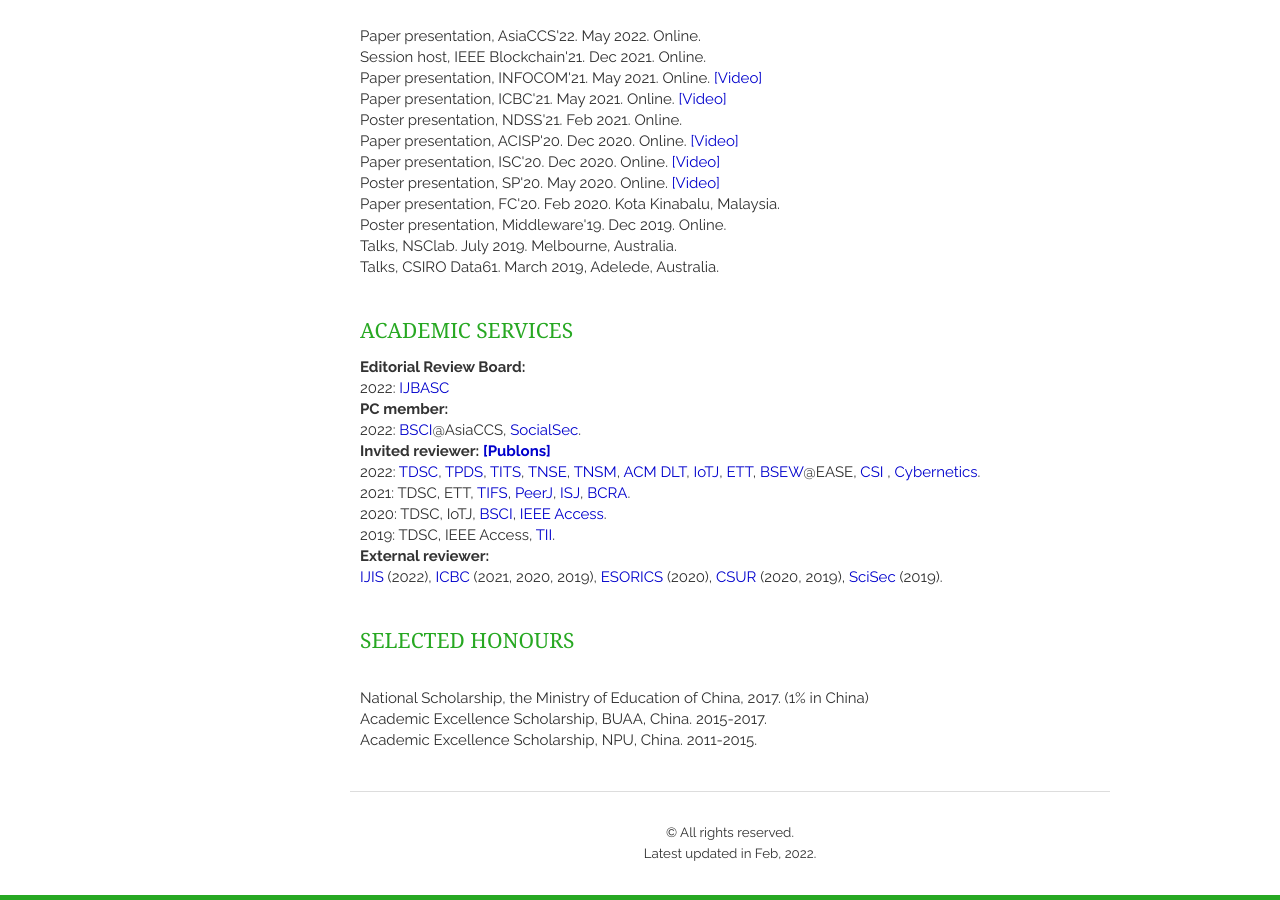
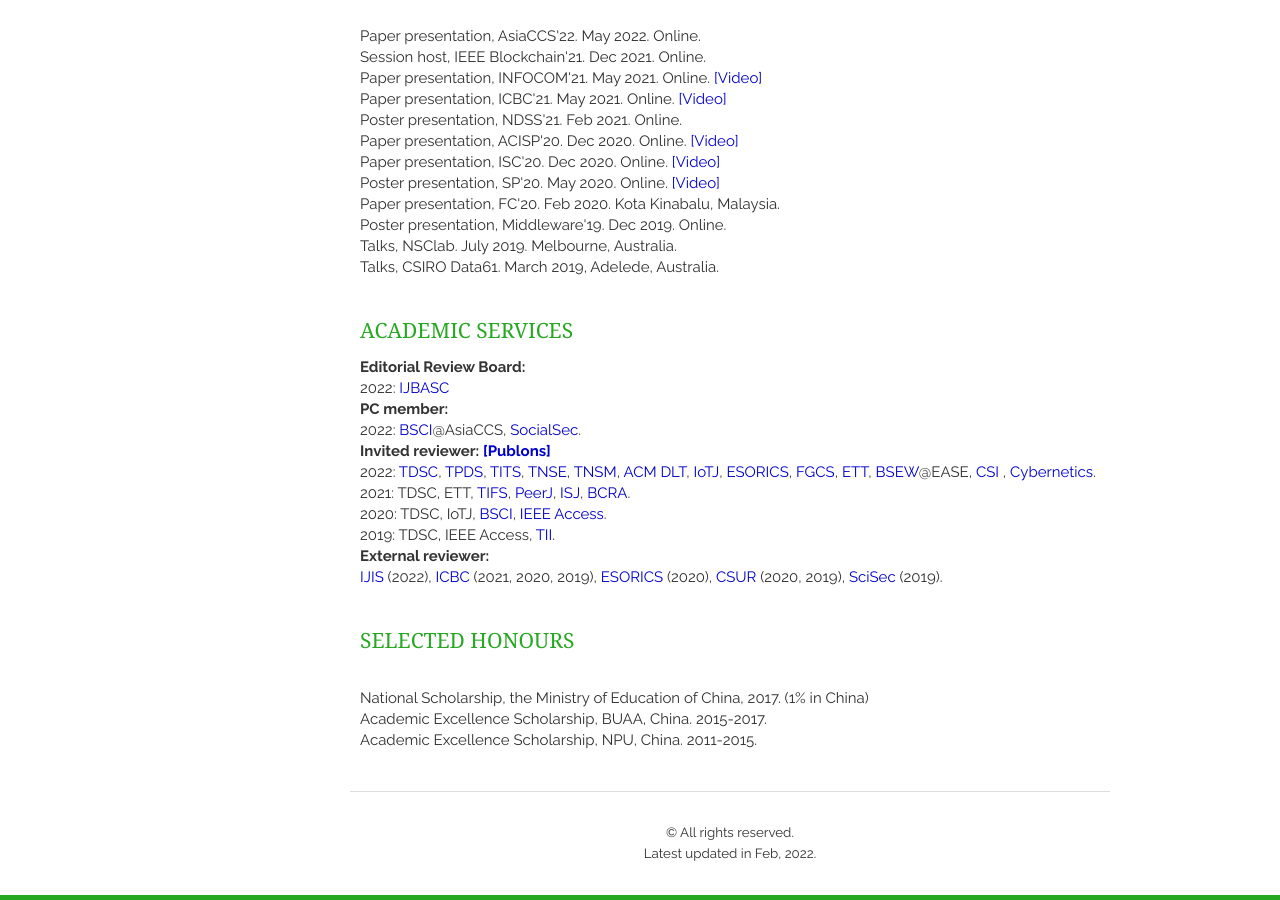
Before and after one commit to AaronWang-git/qinwang-git.github.io, a Jekyll site: the page built from index.html, in a window 1280 px wide and 900 px high, scrolled down 1883 px. Built offline with Jekyll 4.4.1, drawn with Linux system fonts in a browser that asks for light colours; nearby versions of some CDN libraries; a script that is not in the unit is left out; the list of posts is cut into pages by our own code.

Commit message:
Update service.html

```diff
--- a/_includes/service.html
+++ b/_includes/service.html
@@ -49,6 +49,8 @@
               <a href="https://www.comsoc.org/publications/journals/ieee-tnsm" target="_blank">TNSM</a></strong>,
               <a href="https://dl.acm.org/journal/dlt" target="_blank">ACM DLT</a></strong>,
               <a href="https://ieeexplore.ieee.org/xpl/RecentIssue.jsp?punumber=6488907" target="_blank">IoTJ</a></strong>,
+              <a href="https://esorics2022.compute.dtu.dk/" target="_blank">ESORICS</a></strong>,
+              <a href="https://www.sciencedirect.com/journal/future-generation-computer-systems" target="_blank">FGCS</a></strong>,
               <a href="https://onlinelibrary.wiley.com/journal/21613915" target="_blank">ETT</a></strong>,
               <a href="https://conf.researchr.org/home/ease-2022/bsews-2022#Call-for-Papers" target="_blank">BSEW</a></strong>@EASE,
               <a href="https://www.journals.elsevier.com/computer-standards-and-interfaces" target="_blank"> CSI </a></strong>,
```
